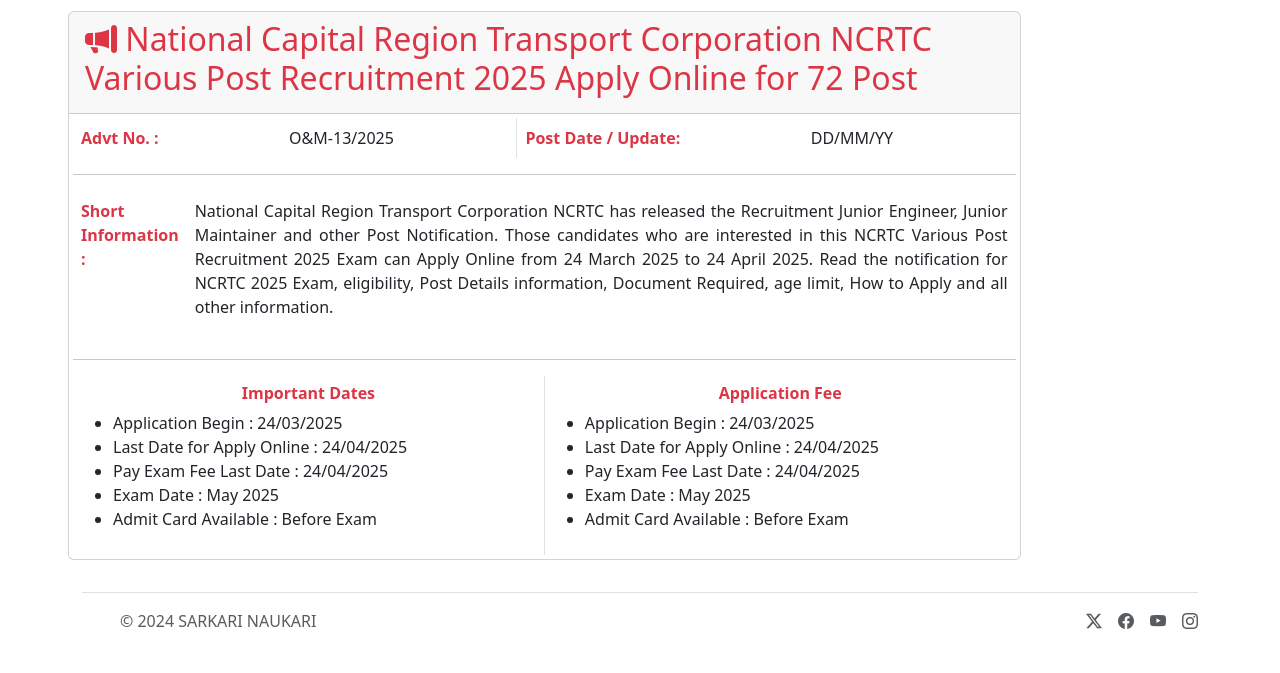
After one commit to abhinavverse/sarkari-naukari, a Django app: page /job-details/ in a window 1280 px wide. The commit adds this page. Shown: the part 190-863 px from the top of the page. Run offline with Django 5.2, Linux system fonts and the light colour scheme.

Commit message:
Made job details template

```diff
--- a/jobs/templates/home.html
+++ b/jobs/templates/home.html
@@ -46,7 +46,7 @@ Home
                     <div class="card-header fw-bold">Latest Notifications</div>
                     <div class="card-body p-1">
                         <ul class="list-group list-group-flush">
-                            <li class="list-group-item">An item</li>
+                            <li class="list-group-item"><a href="/job-details">First Job Listing</a></li>
                             <li class="list-group-item">A second item</li>
                             <li class="list-group-item">A third item</li>
                             <li class="list-group-item">A fourth item</li>
--- /dev/null
+++ b/jobs/templates/jobdetails.html
@@ -0,0 +1,62 @@
+{% extends "base.html" %}
+{% block pagetitle %}{% endblock pagetitle %}
+{% block job_details %}
+<section>
+    <div class="container-fluid">
+        <div class="row">
+            <div class="col-12 p-0">
+                <img class="img-fluid" src="https://picsum.photos/1920/200" alt="">
+            </div>
+        </div>
+    </div>
+    <!-- job details  -->
+     <div class="container p-2">
+        <div class="row">
+            <div class="col-sm-10 g-1">
+                <div class="card">
+                    <div class="card-header fw-bold text-danger"><h2><i class="bi bi-megaphone-fill"></i>&nbsp;National Capital Region Transport Corporation NCRTC Various Post Recruitment 2025 Apply Online for 72 Post</h2></div>
+                    <div class="card-body p-1">
+                        <div class="d-flex">
+                            <div class="p-2 flex-fill fw-bold text-danger">Advt No. :</div>
+                            <div class="p-2 flex-fill border-end">O&M-13/2025</div>
+                            <div class="p-2 flex-fill fw-bold text-danger">Post Date / Update:</div>
+                            <div class="p-2 flex-fill">DD/MM/YY</div>
+                        </div>
+                        <hr>
+                        <div class="d-flex">
+                            <div class="p-2 flex-fill fw-bold text-danger">Short Information :</div>
+                            <div class="p-2 flex-fill">
+                                <p class="text-justify" >National Capital Region Transport Corporation NCRTC has released the Recruitment Junior Engineer, Junior Maintainer and other Post Notification. Those candidates who are interested in this NCRTC Various Post Recruitment 2025 Exam can Apply Online from 24 March 2025 to 24 April 2025. Read the notification for NCRTC 2025 Exam, eligibility, Post Details information, Document Required, age limit, How to Apply and all other information.</p>
+                            </div>
+                        </div>
+                        <hr>
+                        <div class="d-flex">
+                            <div class="p-2 flex-fill text-center border-end">
+                                <h6 class="text-danger fw-bold">Important Dates</h6>
+                                <ul class="text-start">
+                                    <li>Application Begin : 24/03/2025</li>
+                                    <li>Last Date for Apply Online : 24/04/2025</li>
+                                    <li>Pay Exam Fee Last Date : 24/04/2025</li>
+                                    <li>Exam Date : May 2025</li>
+                                    <li>Admit Card Available : Before Exam</li>
+                                </ul>
+                            </div>
+                            <div class="p-2 flex-fill text-center">
+                                <h6 class="text-danger fw-bold">Application Fee</h6>
+                                <ul class="text-start">
+                                    <li>Application Begin : 24/03/2025</li>
+                                    <li>Last Date for Apply Online : 24/04/2025</li>
+                                    <li>Pay Exam Fee Last Date : 24/04/2025</li>
+                                    <li>Exam Date : May 2025</li>
+                                    <li>Admit Card Available : Before Exam</li>
+                                </ul>
+                            </div>
+                        </div>
+                    </div>
+                </div>
+            </div>
+        </div>
+     </div>
+    <!-- job details  -->
+</section>
+{% endblock job_details %}
--- a/jobs/urls.py
+++ b/jobs/urls.py
@@ -4,6 +4,7 @@ from . import views
 urlpatterns = [
     path('', views.home, name='home'),
     path('latest-jobs/', views.latest_jobs, name='latest_jobs'),
+    path('job-details/', views.job_details, name='job_details'),
     path('admissions/', views.admissions, name='admissions'),
     path('results/', views.results, name='results'),
     path('admit-cards/', views.admit_cards, name='admit_cards'),
--- a/jobs/views.py
+++ b/jobs/views.py
@@ -7,6 +7,9 @@ def home(request):
 def latest_jobs(request):
     return render(request, 'jobs.html')
 
+def job_details(request):
+    return render(request, 'jobdetails.html')
+
 def admissions(request):
     return render(request, 'admissions.html')
 
--- /dev/null
+++ b/static/css/main.css
@@ -0,0 +1,4 @@
+/* justify paragraph  */
+.text-justify {
+  text-align: justify;
+}
--- a/templates/base.html
+++ b/templates/base.html
@@ -8,6 +8,8 @@
     <link rel="shortcut icon" href="{% static 'assets/job.png' %}" type="image/x-icon">
     <link href="https://cdn.jsdelivr.net/npm/bootstrap@5.3.3/dist/css/bootstrap.min.css" rel="stylesheet" integrity="sha384-QWTKZyjpPEjISv5WaRU9OFeRpok6YctnYmDr5pNlyT2bRjXh0JMhjY6hW+ALEwIH" crossorigin="anonymous">
     <link rel="stylesheet" href="https://cdn.jsdelivr.net/npm/bootstrap-icons@1.11.3/font/bootstrap-icons.min.css">
+    <!-- custom css -->
+     <link rel="stylesheet" href="{% static 'css/main.css' %}">
   </head>
   <body>
     <!-- navbar -->
@@ -63,6 +65,9 @@
 
    {% block admit_cards %}
    {% endblock admit_cards %}
+
+   {% block job_details %}
+   {% endblock job_details %}
   <!-- pages  -->
 
 
```
